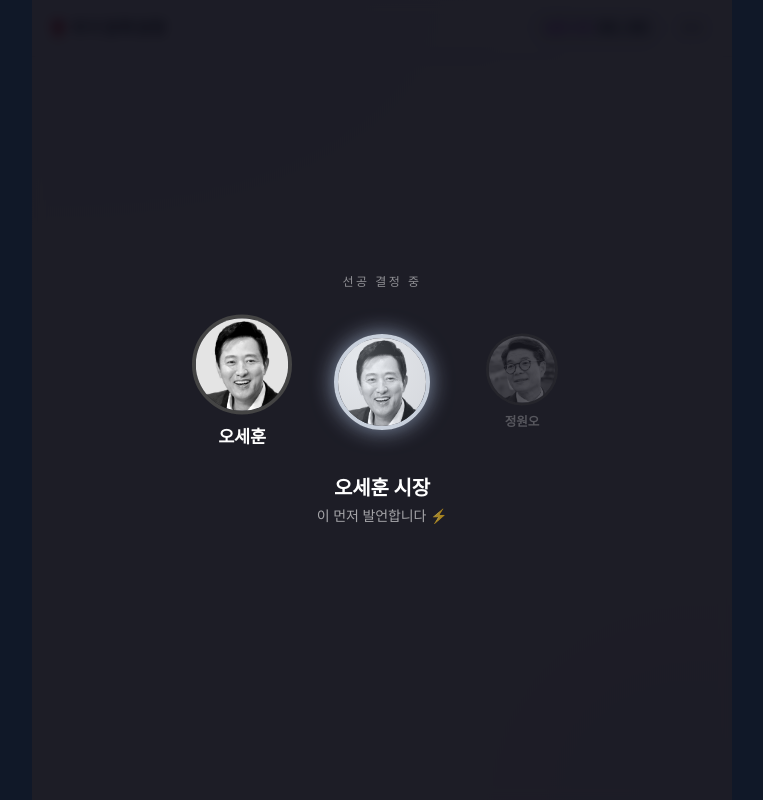
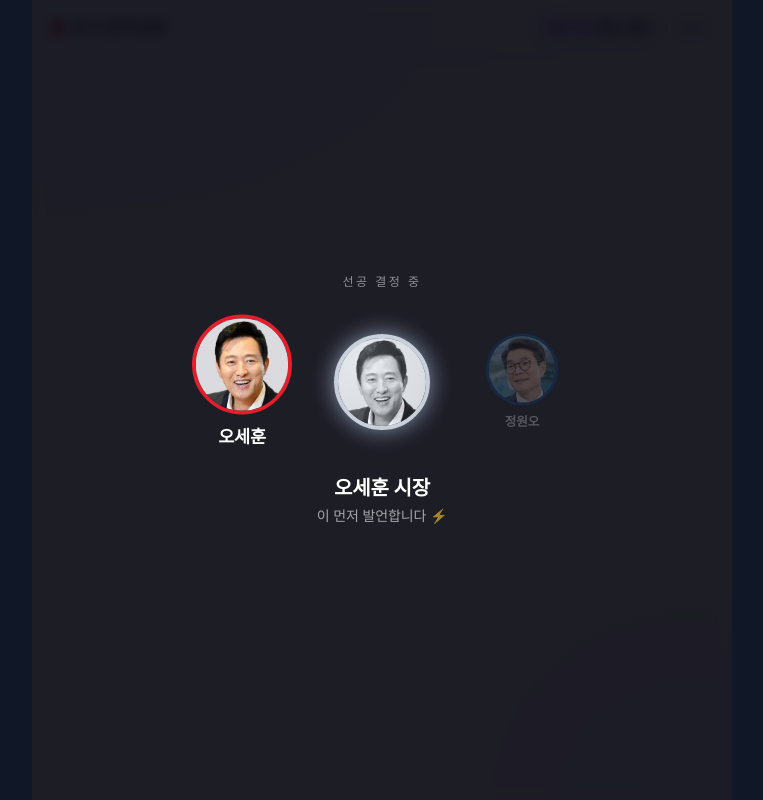
Before and after one commit to seojoonkim/polichat, a React (Vite) app: page /debate in a window 1280 px wide. Both pictures are taken after a click on the button "정책 토론 시작!". Shown: the whole page, without its empty margins (258-1021 px from the left). Built offline with nearby package versions, Linux system fonts and the light colour scheme; a web font is replaced by a local one.

Commit message:
fix: restore coin flip speaker profile colors - keep only central coin grayscale

```diff
--- a/src/components/debate/DebateView.tsx
+++ b/src/components/debate/DebateView.tsx
@@ -1169,7 +1169,7 @@ export default function DebateView({ debateType = 'seoul' }: DebateViewProps) {
               <img
                 src={`/politicians/${config.speakerA}/profile.jpg`}
                 className="w-20 h-20 rounded-full border-[3px] object-cover"
-                style={{ borderColor: config.speakerAColor, filter: 'grayscale(1) contrast(1.1)' }}
+                style={{ borderColor: config.speakerAColor }}
               />
               <span className="text-white text-sm mt-2 font-semibold">{config.speakerAName.split(' ')[0]}</span>
             </div>
@@ -1261,7 +1261,7 @@ export default function DebateView({ debateType = 'seoul' }: DebateViewProps) {
               <img
                 src={`/politicians/${config.speakerB}/profile.jpg`}
                 className="w-20 h-20 rounded-full border-[3px] object-cover"
-                style={{ borderColor: config.speakerBColor, filter: 'grayscale(1) contrast(1.1)' }}
+                style={{ borderColor: config.speakerBColor }}
               />
               <span className="text-white text-sm mt-2 font-semibold">{config.speakerBName.split(' ')[0]}</span>
             </div>
```
